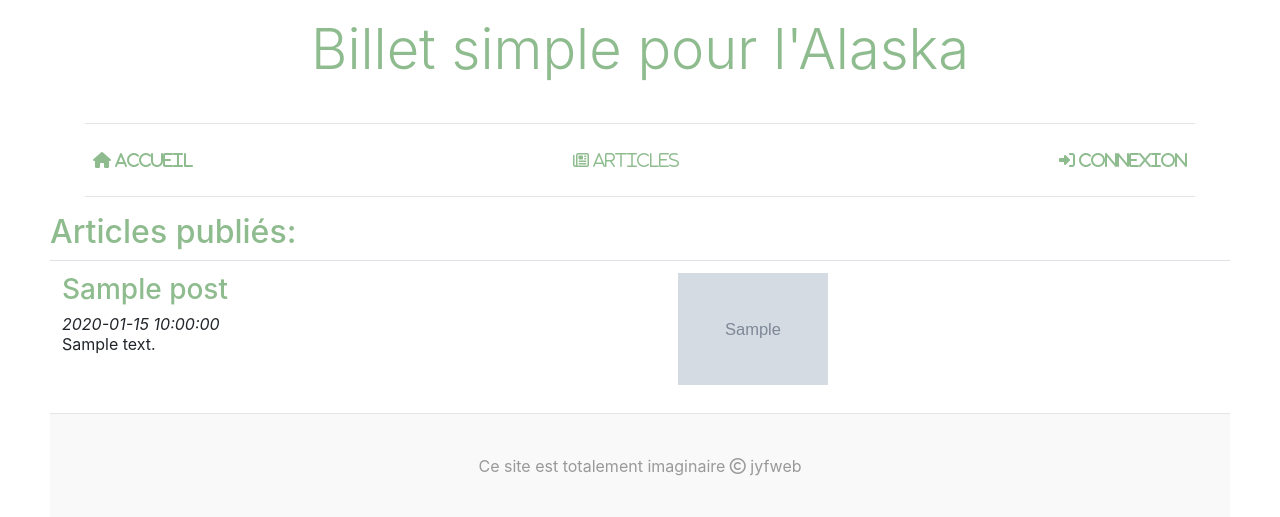
After one commit to jyf-repo/blogForteroche, a PHP site: template view/frontend/totalPostView.php in a window 1280 px wide. The commit adds this page. Shown: the top 517 px of the page. Run offline with PHP 8.4, Linux system fonts and the light colour scheme; the template is opened without the code that fills it: most values are stand-ins (such as "Sample title", 1, 10 or a date in 2020); grey boxes marked "Sample" are stand-in pictures; some libraries are stand-ins or nearby versions.

Commit message:
update with new page showing all posts: totalNewPosts.php

```diff
--- a/index.php
+++ b/index.php
@@ -17,6 +17,10 @@ try
         {
             newAlertComment($_GET['commentId'], $_GET['postId']);
 
+        }
+        elseif($_GET['action']=='totalPosts')
+        {
+            totalPosts();
         }
         else
         {
--- a/view/frontend/template.php
+++ b/view/frontend/template.php
@@ -27,7 +27,7 @@
         <div class="nav-scroller py-1 mb-2">
             <nav class="nav d-flex justify-content-between">
               <a class="p-2 text-muted" href="index.php?action="><i class="fas fa-home" style="color: darkseagreen"> Accueil</i></a>
-              <a class="p-2 text-muted" href="#"><i class="far fa-newspaper" style="color: darkseagreen"> Articles</i></a>
+              <a class="p-2 text-muted" href="index.php?action=totalPosts"><i class="far fa-newspaper" style="color: darkseagreen"> Articles</i></a>
               <a class="p-2 text-muted" href="#"><i class="fas fa-sign-in-alt" style="color: darkseagreen"> Connexion</i></a>
             </nav>
         </div>
--- /dev/null
+++ b/view/frontend/totalPostView.php
@@ -0,0 +1,28 @@
+<?php $title='Billet simple pour l\'Alaska - Jean Forteroche' ?>
+<?php ob_start(); ?>
+
+  <h2>Articles publiés:</h2>
+    <table class="table table-hover">
+    <tbody>
+
+<?php
+
+while ($dataPosts=$listPosts->fetch())
+{
+?>
+    <tr>
+        <td>
+            <a href="index.php?action=comment&amp;postId=<?=$dataPosts['id'] ?>"><h3><?=htmlspecialchars($dataPosts['title'])?></h3></a><em><?=htmlspecialchars($dataPosts['date_creation'])?></em><p><?=htmlspecialchars($dataPosts['content'])?></p>
+        </td>
+        <td>
+            <img src="public/image/<?= $dataPosts['image'];?>" width="150px">
+        </td>
+    </tr>
+<?php
+}
+?>
+        </tbody>
+        </table>
+
+<?php $content= ob_get_clean() ?>
+<?php require('template.php') ?>
```
Also changed, not shown: controller/frontend.php (+7 -0 lines).
